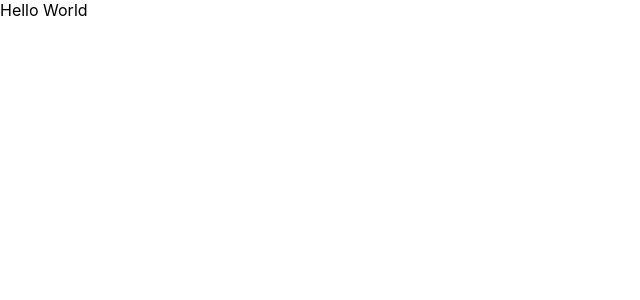
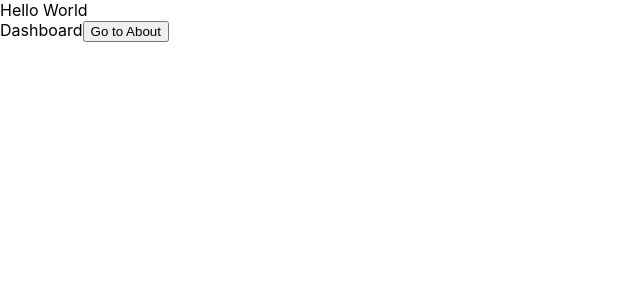
Before and after one commit to Riddhiagrawal001/test-application, a React (Create React App) app: page / in a window 1280 px wide. Shown: the top 300 px of the page, without its empty margins (0-640 px from the left). Built offline with nearby package versions, Linux system fonts and the light colour scheme.

Commit message:
tets changes

```diff
--- a/package.json
+++ b/package.json
@@ -7,6 +7,7 @@
     "cra-template": "1.2.0",
     "react": "^18.3.1",
     "react-dom": "^18.3.1",
+    "react-router-dom": "^6.22.0",
     "react-scripts": "5.0.1",
     "web-vitals": "^5.0.3"
   },
@@ -36,6 +37,7 @@
   },
   "devDependencies": {
     "@babel/core": "^7.27.4",
+    "@babel/plugin-proposal-private-property-in-object": "*",
     "@babel/preset-env": "^7.27.2",
     "@babel/preset-react": "^7.27.1",
     "babel-cli": "^6.26.0",
--- a/src/App.js
+++ b/src/App.js
@@ -1,8 +1,26 @@
 import React from 'react';  // Import React (needed for JSX)
 import './App.css';
+import { BrowserRouter, Routes, Route } from 'react-router-dom';
+import SecondPage from "./components/SecondPage"; // Import BrowserRouter for routing
+
+function MainPage() {
+  return <div>Dashboard
+    <button onClick={() => {
+      window.location.href = '/dashboard/test-application/about';
+    }}>Go to About</button>
+  </div>;
+}
 
 function App() {
-  return (<div>Hello World</div>);
+  return (
+    <BrowserRouter><div>Hello World</div>
+      <Routes>
+        <Route path="" element={<MainPage />} />
+        <Route path="/dashboard/test-application/about" element={<SecondPage />} />
+      </Routes>
+
+
+    </BrowserRouter >);
 };
 
 export default App;
--- /dev/null
+++ b/src/components/SecondPage.js
@@ -0,0 +1,7 @@
+import React from 'react';
+
+function SecondPage() {
+    return <div>Welcome to second page of test application</div>;
+}
+
+export default SecondPage;
```
Also changed, not shown: 4 other files (tests, documents, lock files or other folders).
